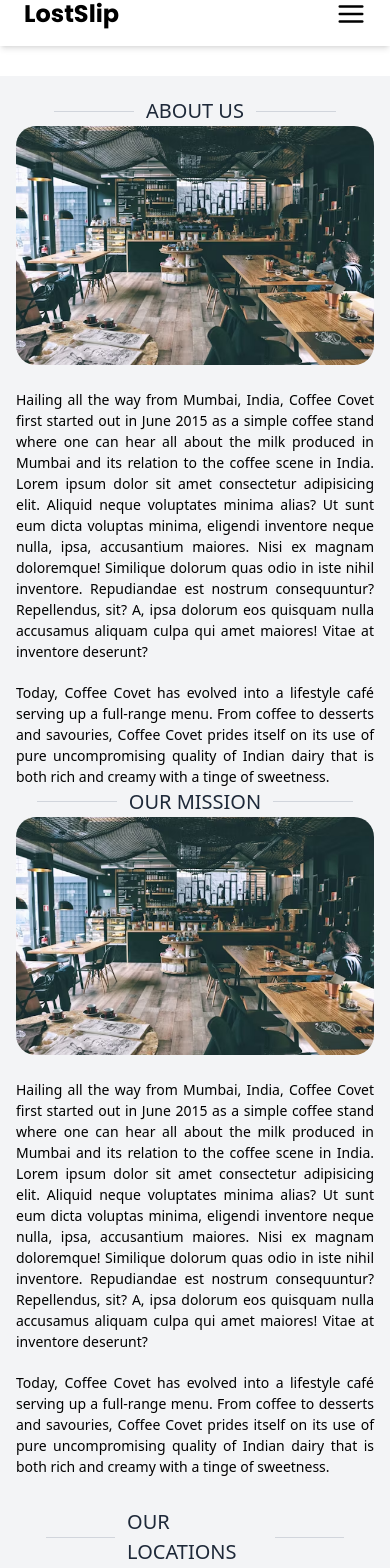
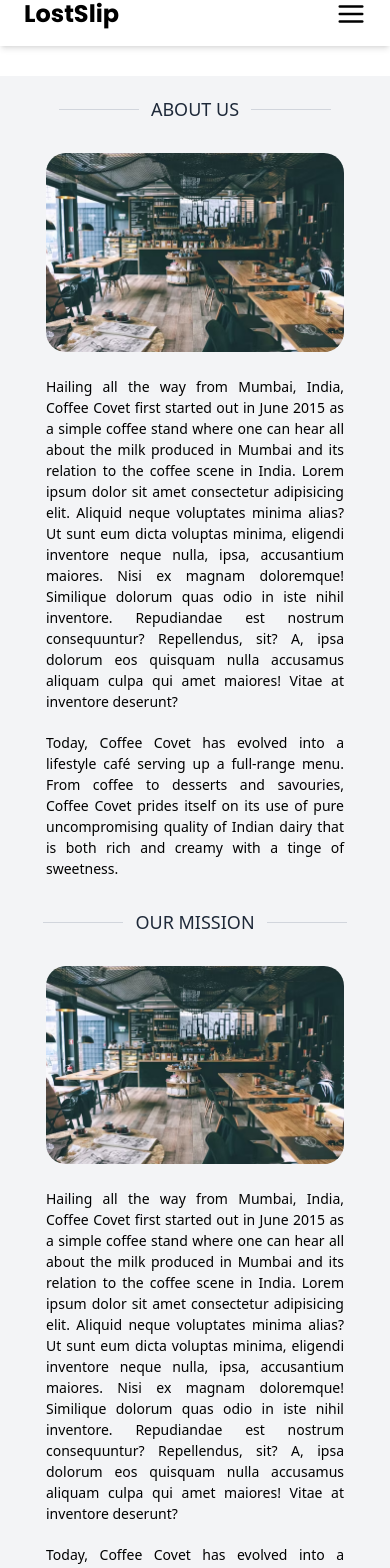
Before and after one commit to Pakhrin007/Cafe, a React (Vite) app: page /about-us in a window 390 px wide. Shown: the part 19-1587 px from the top of the page. Built offline with nearby package versions, Linux system fonts and the light colour scheme; a web font is replaced by a local one.

Commit message:
Responsive text done

```diff
--- a/src/NavBar/pages/about-us.jsx
+++ b/src/NavBar/pages/about-us.jsx
@@ -9,12 +9,12 @@ const AboutUs = () => {
         {/* Header with divider lines */}
         <div className="flex items-center justify-center mt-[20px]">
           <div className="h-px bg-gray-300 w-20 md:w-52"></div>
-          <h1 className="text-[20px] font-body text-gray-800 px-3 md:px-6 uppercase">About Us</h1>
+          <h1 className="text-[18px] font-body text-gray-800 px-3 md:px-6 uppercase">About Us</h1>
           <div className="h-px bg-gray-300 w-20 md:w-52"></div>
         </div>
 
         {/* Content section - Responsive: column on small screens, row on medium+ */}
-        <div className="flex flex-col md:flex-row md:gap-x-8 gap-y-6 md:gap-y-0">
+        <div className="flex flex-col md:flex-row md:gap-x-8 gap-y-6 md:gap-y-0 p-[30px]">
           {/* Image */}
           <div className="w-full flex justify-center md:justify-start">
             <div className="rounded-[20px] overflow-hidden">
@@ -42,12 +42,12 @@ const AboutUs = () => {
         {/* Our mission section */}
         <div className="flex items-center justify-center">
           <div className="h-px bg-gray-300 w-20 md:w-52"></div>
-          <h1 className="text-[20px] font-body text-gray-800 px-3 md:px-6 uppercase font-title">Our Mission</h1>
+          <h1 className="text-[18px] font-body text-gray-800 px-3 md:px-6 uppercase font-title">Our Mission</h1>
           <div className="h-px bg-gray-300 w-20 md:w-52"></div>
         </div>
 
         {/* Mission content - Responsive: column on small screens, row-reverse on medium+ */}
-        <div className="flex flex-col md:flex-row-reverse md:gap-x-10 gap-y-6 md:gap-y-0">
+        <div className="flex flex-col md:flex-row-reverse md:gap-x-10 gap-y-6 md:gap-y-0 p-[30px]">
           {/* Image */}
           <div className="w-full flex justify-center md:justify-start">
             <div className="rounded-[20px] overflow-hidden">
@@ -73,13 +73,13 @@ const AboutUs = () => {
         </div>
 
         {/* Locations section */}
-        <div className="flex items-center justify-center p-[30px]">
+        <div className="flex items-center justify-center mb-5">
           <div className="h-px bg-gray-300 w-20 md:w-52"></div>
-          <h1 className="text-[20px] font-body text-gray-800 px-3 md:px-6 uppercase font-title">Our Locations</h1>
+          <h1 className="text-[18px] text-gray-800 px-3 md:px-6 uppercase ">Our Locations</h1>
           <div className="h-px bg-gray-300 w-20 md:w-52"></div>
         </div>
 
-        <div className="flex justify-center mb-[30px]">
+        <div className="flex justify-center mb-[30px] ">
           <a href="https://maps.app.goo.gl/kWaEPGNyD8onWf416">
             <img src={location} alt="location" className="w-full max-w-[1500px] h-auto object-contain" />
           </a>
```
